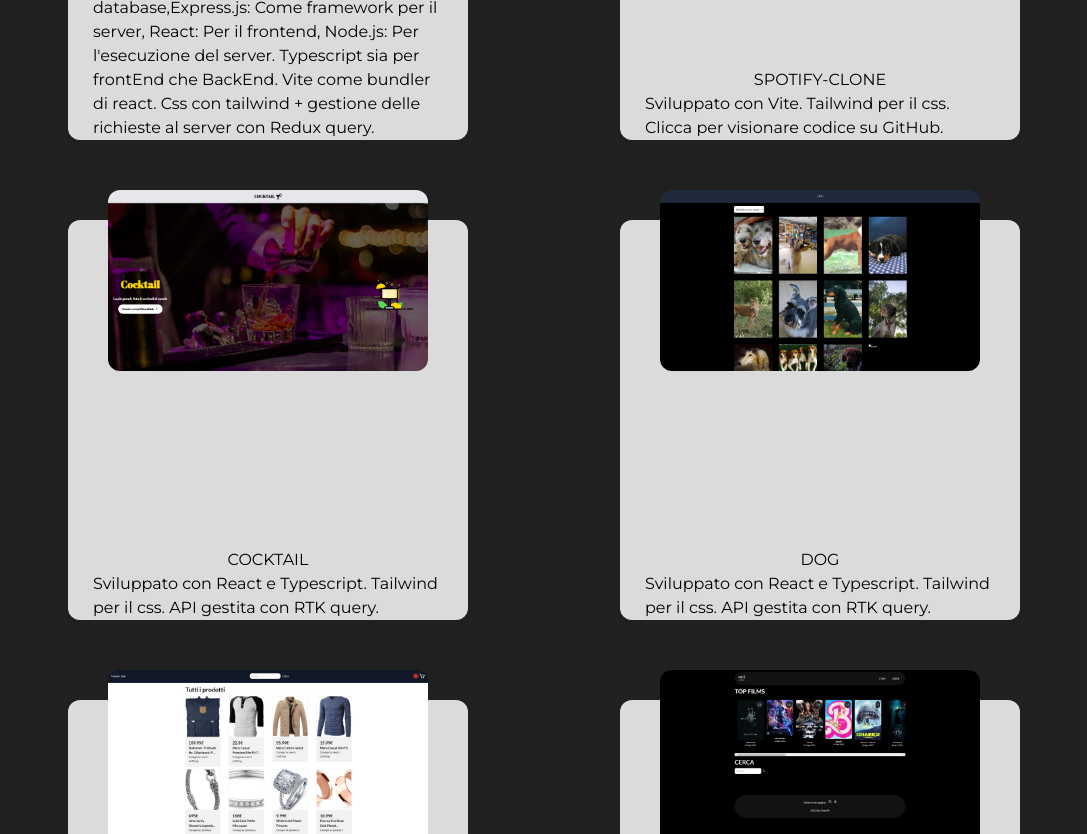
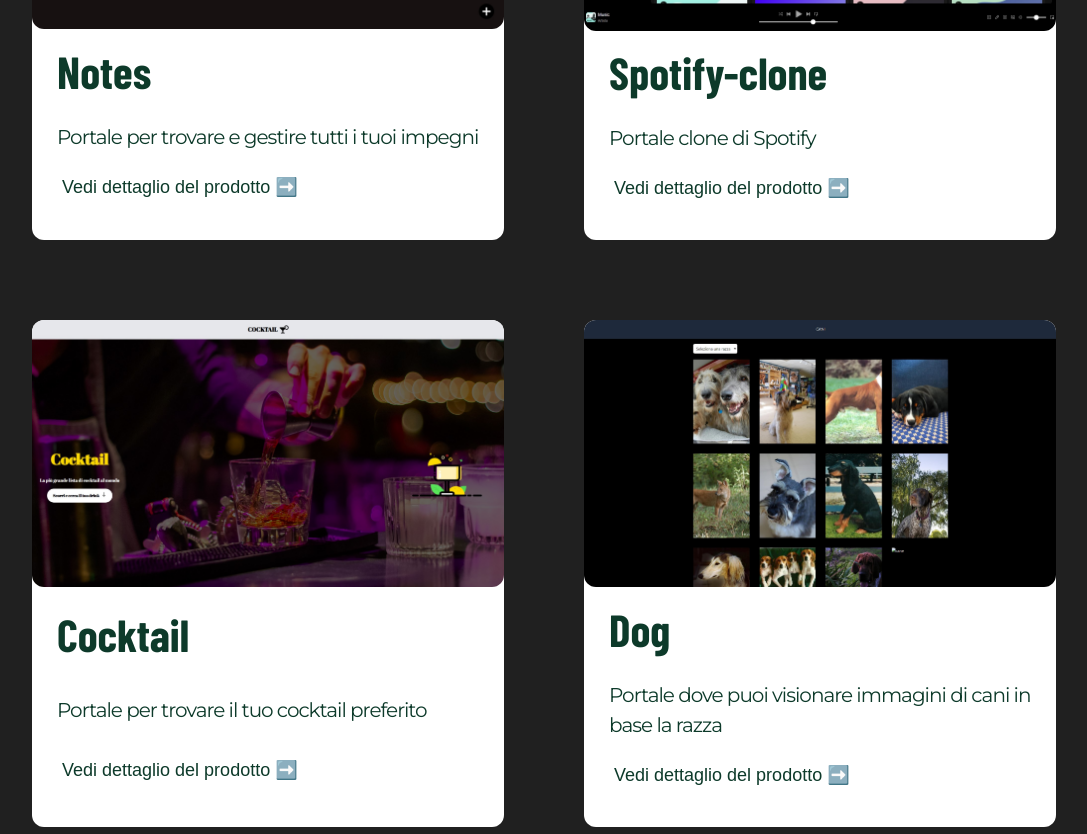
Before and after one commit to davidecandia/cv, a React (Create React App) app: page / in a window 1280 px wide. Shown: the part 1260-2094 px from the top of the page, without its empty margins (96-1183 px from the left). Built offline with nearby package versions, Linux system fonts and the light colour scheme.

Commit message:
layout nuove card progetti. add route dettagli project

```diff
--- a/package.json
+++ b/package.json
@@ -17,6 +17,7 @@
     "react": "^18.2.0",
     "react-dom": "^18.2.0",
     "react-intersection-observer": "^9.5.2",
+    "react-router-dom": "^6.17.0",
     "react-scripts": "5.0.1",
     "react-type-animation": "^3.2.0",
     "web-vitals": "^2.1.4"
--- a/src/App.css
+++ b/src/App.css
@@ -178,39 +178,61 @@
 
 
 .progetto {
-    position: relative;
-    background-color: rgb(219 219 219 / var(--tw-bg-opacity));
-    color: black;
-    padding-left: var(--padding);
-    padding-right: var(--padding);
+    background-color: var(--bianco);
+    color: var(--secondary);
+    /* padding-left: var(--padding);
+    padding-right: var(--padding); */
     border-radius: var(--bordi-curvi);
     display: flex;
     flex-direction: column;
-    align-items: center;
-    justify-content: flex-end;
+    /* align-items: center;
+    justify-content: space-between; */
     width: 100%;
-    max-width: 400px;
-    height: 400px;
-
+    height: 100%;
+    margin: var(--padding) 0;
 }
 
 .img-progetto {
-    position: absolute;
-    top: -30px;
-    left: 50%;
-    transform: translateX(-50%);
-    width: 80%;
-    height: auto;
+    width: 100%;
     border-radius: var(--bordi-curvi);
 
 }
 
 .testo-progetto {
+    height: 100%;
+    padding-left: var(--padding);
+    padding-right: var(--padding);
+    padding-bottom: var(--padding);
     display: flex;
     flex-direction: column;
-    align-items: center;
+    justify-content: space-around;
+
 }
 
+.titolo-progetto {
+    font-family: 'Barlow condensed', sans-serif;
+    font-weight: bold;
+    font-size: 45px;
+}
+
+.sottotitolo-progetto {
+    font-family: 'Montserrat', sans-serif;
+    font-weight: normal;
+    font-size: 20px;
+    letter-spacing: -1px;
+}
+
+.link-dettagli-progetti {
+    font-family: ' Montserrat', sans-serif;
+    font-size: 18px;
+    padding: 5px;
+    border-radius: var(--padding);
+    transition: background linear .5s;
+}
+
+.link-dettagli-progetti:hover {
+    background: var(--accent);
+}
 
 
 
@@ -615,28 +637,6 @@
     }
 
 
-    .testo-progetto {
-
-        opacity: 0;
-        transition: opacity 1s ease;
-
-    }
-
-    .progetto {
-        height: 200px;
-        transition: height 1s ease;
-
-    }
-
-    .progetto:hover .testo-progetto {
-        opacity: 1;
-
-    }
-
-    .progetto:hover {
-        height: 400px;
-
-    }
 
 }
 
--- a/src/App.js
+++ b/src/App.js
@@ -7,20 +7,28 @@
 import Contatti from './components/Contatti';
 import Footer from './components/Footer';
 
+import { BrowserRouter as Router, Routes, Route } from "react-router-dom";
+import Dettaglio from './components/Dettaglio';
+
 function App() {
   const [progetti] = useState(data);
 
-
   return (
-    <>
-      <>
-        <Nav />
-        <Home />
-        <Progetti data={progetti} />
-        <Contatti />
-        <Footer />
-      </>
-    </>
+    <Router>
+      <Nav />
+      <Routes>
+        <Route path='/' element={
+          <>
+            <Home />
+            <Progetti data={progetti} />
+            <Contatti />
+          </>
+        }
+        />
+        <Route path=':id' element={< Dettaglio />} />
+      </Routes>
+      <Footer />
+    </Router>
   );
 }
 
--- /dev/null
+++ b/src/components/Dettaglio.jsx
@@ -0,0 +1,20 @@
+import React, { useEffect, useState } from "react";
+import { useParams } from "react-router-dom";
+import data from "../data";
+
+const Dettaglio = () => {
+  const [item, setItem] = useState([]);
+  const { id } = useParams();
+
+  const getProjectById = (value) => {
+    const project = data.find((p) => p.id === value);
+    return project ? setItem(project) : null;
+  };
+  useEffect(() => {
+    getProjectById(id);
+  }, [id]);
+
+  return <div>ciao</div>;
+};
+
+export default Dettaglio;
--- a/src/components/Progetti.jsx
+++ b/src/components/Progetti.jsx
@@ -2,6 +2,7 @@
 import { motion, useAnimation } from "framer-motion";
 import { useEffect } from "react";
 import { useInView } from "react-intersection-observer";
+import { Link } from "react-router-dom";
 
 const Progetti = (props) => {
   const animation = useAnimation();
@@ -29,13 +30,14 @@
       <div className="section-2-progetti">
         {props.data.map((item) => (
           <motion.div className="progetto" animate={animation} key={item.id}>
-            <a className="" href={item.url} target="blank">
-              <img src={item.image} alt={item.name} className="img-progetto" />
-              <div className="testo-progetto">
-                <h2 className="titolo-progetto uppercase">{item.name}</h2>
-                <p className="sottotitolo-progetto">{item.descrizione}</p>
-              </div>
-            </a>
+            <img src={item.image} alt={item.name} className="img-progetto" />
+            <div className="testo-progetto">
+              <h2 className="titolo-progetto">{item.name}</h2>
+              <p className="sottotitolo-progetto">{item.mini_descrizione}</p>
+              <Link className="link-dettagli-progetti" to={`${item.id}`}>
+                Vedi dettaglio del prodotto ➡️
+              </Link>
+            </div>
           </motion.div>
         ))}
       </div>
--- a/src/data.js
+++ b/src/data.js
@@ -12,73 +12,93 @@
 
 const data = [
   {
-    id: 10,
+    id: '10',
     name: 'Notes',
+    mini_descrizione: 'Portale per trovare e gestire tutti i tuoi impegni',
     descrizione: 'MERN, MongoDB: Come database,Express.js: Come framework per il server, React: Per il frontend, Node.js: Per l\'esecuzione del server. Typescript sia per frontEnd che BackEnd. Vite come bundler di react. Css con tailwind + gestione delle richieste al server con Redux query.',
     image: notes,
+    url_git: 'https://github.com/Dexy98/todo_list',
     url: 'https://github.com/Dexy98/todo_list',
   },
   {
-    id: 9,
+    id: '9',
     name: 'Spotify-clone',
+    mini_descrizione: 'Portale clone di Spotify',
     descrizione: 'Sviluppato con Vite. Tailwind per il css. Clicca per visionare codice su GitHub. ',
     image: spotify_clone,
-    url: 'https://github.com/Dexy98/Spotify-clone',
+    url_git: 'https://github.com/Dexy98/Spotify-clone',
+    url: '',
   },
   {
-    id: 8,
+    id: '8',
     name: 'Cocktail',
+    mini_descrizione: 'Portale per trovare il tuo cocktail preferito',
     descrizione: 'Sviluppato con React e Typescript. Tailwind per il css. API gestita con RTK query. ',
     image: cocktail,
+    url_git: 'https://github.com/Dexy98/thecocktaildb',
     url: 'https://cocktailcreationshub.netlify.app/',
   },
   {
-    id: 7,
+    id: '7',
     name: 'Dog',
+    mini_descrizione: 'Portale dove puoi visionare immagini di cani in base la razza',
     descrizione: 'Sviluppato con React e Typescript. Tailwind per il css. API gestita con RTK query. ',
     image: dog,
+    url_git: 'https://github.com/Dexy98/dog',
     url: 'https://dexy98.github.io/dog/',
   },
   {
-    id: 6,
+    id: '6',
     name: 'E-shop',
+    mini_descrizione: 'Portale per trovare il prodotto adatto a te e acquistarlo!',
     descrizione: 'Sviluppato con React e tailwind per il css. Fake Store API gestita con RTK query. Gestione degli stati con redux toolkit e typescript per migliore gestione del codice ',
     image: shop,
+    url_git: 'https://github.com/Dexy98/e-shop',
     url: 'https://dexy98.github.io/e-shop/',
   },
   {
-    id: 5,
+    id: '5',
     name: 'Movies',
+    mini_descrizione: 'Portale per trovare film e serie tv',
     descrizione: 'sviluppato con React e tailwind per il css con diverse chiamate API TMDB ',
     image: movies,
+    url_git: 'https://github.com/Dexy98/movies',
     url: 'https://dexy98.github.io/movies/',
   },
   {
-    id: 4,
+    id: '4',
     name: 'meteo',
+    mini_descrizione: 'Portale utile solo se vuoi sapere che tempo farà',
     descrizione: 'React js con API openweathermap',
     image: meteo,
+    url_git: 'https://github.com/Dexy98/meteo',
     url: 'https://dexy98.github.io/meteo/',
   },
   {
-    id: 3,
+    id: '3',
     name: 'sinisky',
+    mini_descrizione: 'Portale di un attività tech',
     descrizione: 'React js',
     image: sinisky,
+    url_git: 'https://github.com/Dexy98/sinisky',
     url: 'https://dexy98.github.io/sinisky/',
   },
   {
-    id: 2,
+    id: '2',
     name: 'Lista',
+    mini_descrizione: 'Portale per gestire le tue note salvate in locale',
     descrizione: 'React js',
     image: lista,
+    url_git: 'https://github.com/Dexy98/lista',
     url: 'https://dexy98.github.io/lista/'
   },
   {
-    id: 1,
+    id: '1',
     name: 'tecnostampa',
+    mini_descrizione: 'Portale di una tipografia',
     descrizione: 'React js',
     image: tecnostampa,
+    url_git: 'https://github.com/Dexy98/tecnostampa',
     url: 'https://dexy98.github.io/tecnostampa/',
   },
 
```
Also changed, not shown: 1 other file (tests, documents, lock files or other folders).
